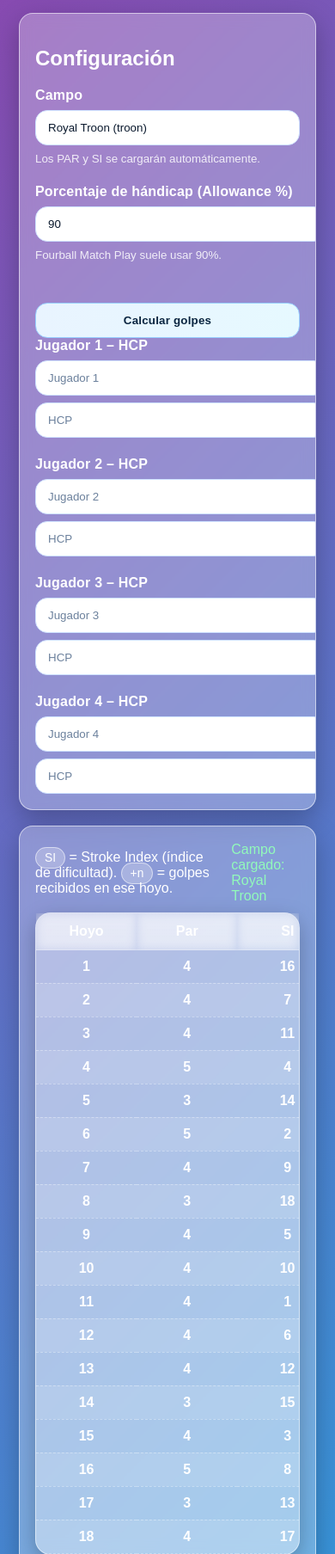
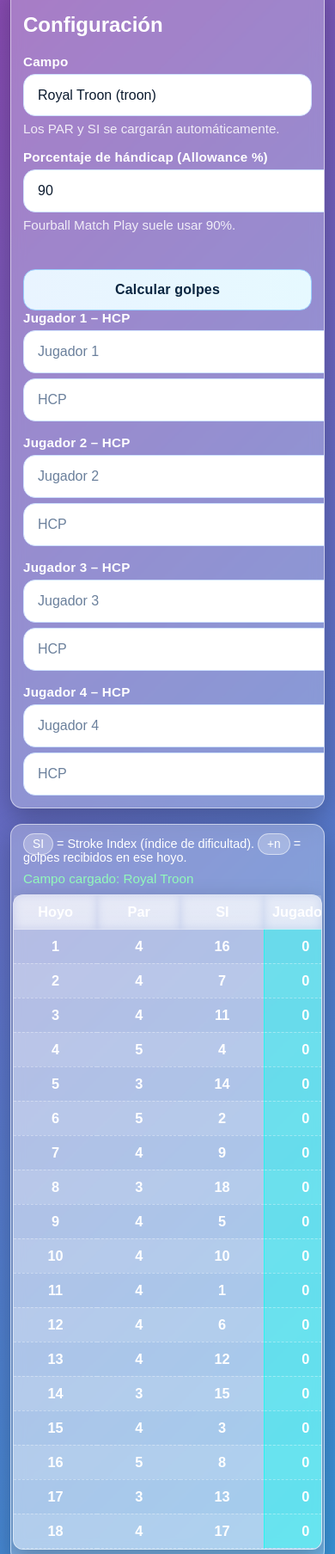
Before and after one commit to simulationmarket/fourball-golf, a plain HTML site: page index.html in a window 390 px wide. Shown: the part 193-2000 px from the top of the page at 86% size. Drawn offline with Linux system fonts and the light colour scheme.

Commit message:
Update styles.css

```diff
--- a/styles.css
+++ b/styles.css
@@ -179,3 +179,68 @@ tfoot td{
 /* Quitar flechas de number (webkit) */
 input[type="number"]::-webkit-outer-spin-button,
 input[type="number"]::-webkit-inner-spin-button{ -webkit-appearance:none; margin:0; }
+/* ===== Mobile comfort (añadir al FINAL de styles.css) ===== */
+@media (max-width: 820px) {
+  /* Contenido respira y ocupa todo el ancho */
+  .container { padding: 16px 12px 28px; }
+  .card { padding: 14px; border-radius: 14px; }
+
+  /* Títulos y textos algo más compactos pero legibles */
+  .header h1 { font-size: clamp(1.2rem, 5vw, 1.5rem); line-height: 1.2; }
+  .muted, .small { font-size: 0.95rem; }
+
+  /* Formularios: 1 columna SIEMPRE, sin solapes y con inputs grandes */
+  .grid-3, .grid-4 { grid-template-columns: 1fr !important; gap: 16px; }
+  .form-control { min-width: 0; gap: 6px; }
+  .form-control label { font-size: 0.95rem; }
+
+  /* iOS evita zoom si font-size < 16px: fijamos 16px mínimo en inputs */
+  input, select, button {
+    font-size: 16px;             /* clave para móvil */
+    padding: 14px 14px;
+    border-radius: 14px;
+  }
+
+  /* Botón principal a ancho completo y más visible */
+  #btnCompute {
+    width: 100%;
+    margin-top: 4px;
+    font-weight: 900;
+    padding: 14px 16px;
+  }
+
+  /* Herramientas de la tabla: menos ruido en móvil */
+  .table-tools { flex-wrap: wrap; gap: 8px; }
+  .legend { font-size: 0.9rem; }
+  .status { font-size: 0.95rem; }
+
+  /* Tabla: ocupa todo el ancho y se desplaza suave en horizontal */
+  .table-wrap {
+    margin: 0 -12px;             /* “rompe” el padding lateral p/usar todo el ancho */
+    border-radius: 12px;
+  }
+  table {
+    min-width: 680px;            /* suficientemente ancha para 4 jugadores */
+    font-size: 0.98rem;
+  }
+  thead th { padding: 10px 6px; }
+  tbody td { padding: 10px 6px; }
+
+  /* Columnas de jugadores: tinte un poco más sólido en móvil para legibilidad */
+  td.j1 { background: rgba(0,255,240,.40); }
+  td.j2 { background: rgba(255,77,122,.40); }
+  td.j3 { background: rgba(255,212,0,.40); color: #2a2100; }  /* mejor contraste */
+  td.j4 { background: rgba(16,185,129,.40); }
+
+  /* Scrollbar más fino y visible en móvil (opcional) */
+  .table-wrap::-webkit-scrollbar { height: 8px; }
+  .table-wrap::-webkit-scrollbar-thumb { background: rgba(255,255,255,.35); border-radius: 6px; }
+  .table-wrap { scrollbar-color: rgba(255,255,255,.35) transparent; scrollbar-width: thin; }
+}
+
+@media (max-width: 420px) {
+  /* Extra: en móviles muy estrechos subimos un pelín el tamaño de todo */
+  table { font-size: 1.02rem; }
+  .header h1 { font-size: clamp(1.2rem, 6.2vw, 1.45rem); }
+  input, select, button { padding: 15px 16px; }
+}
```
